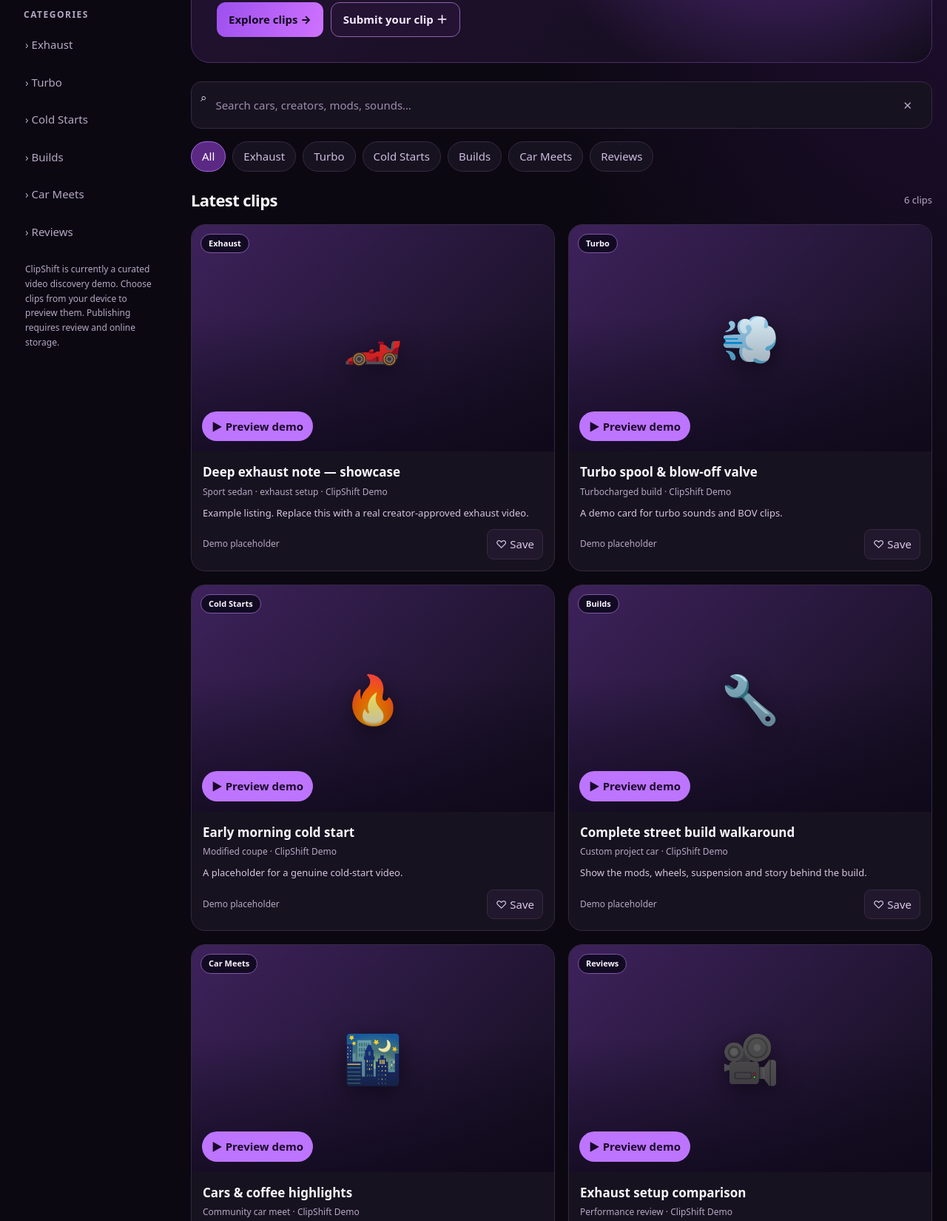
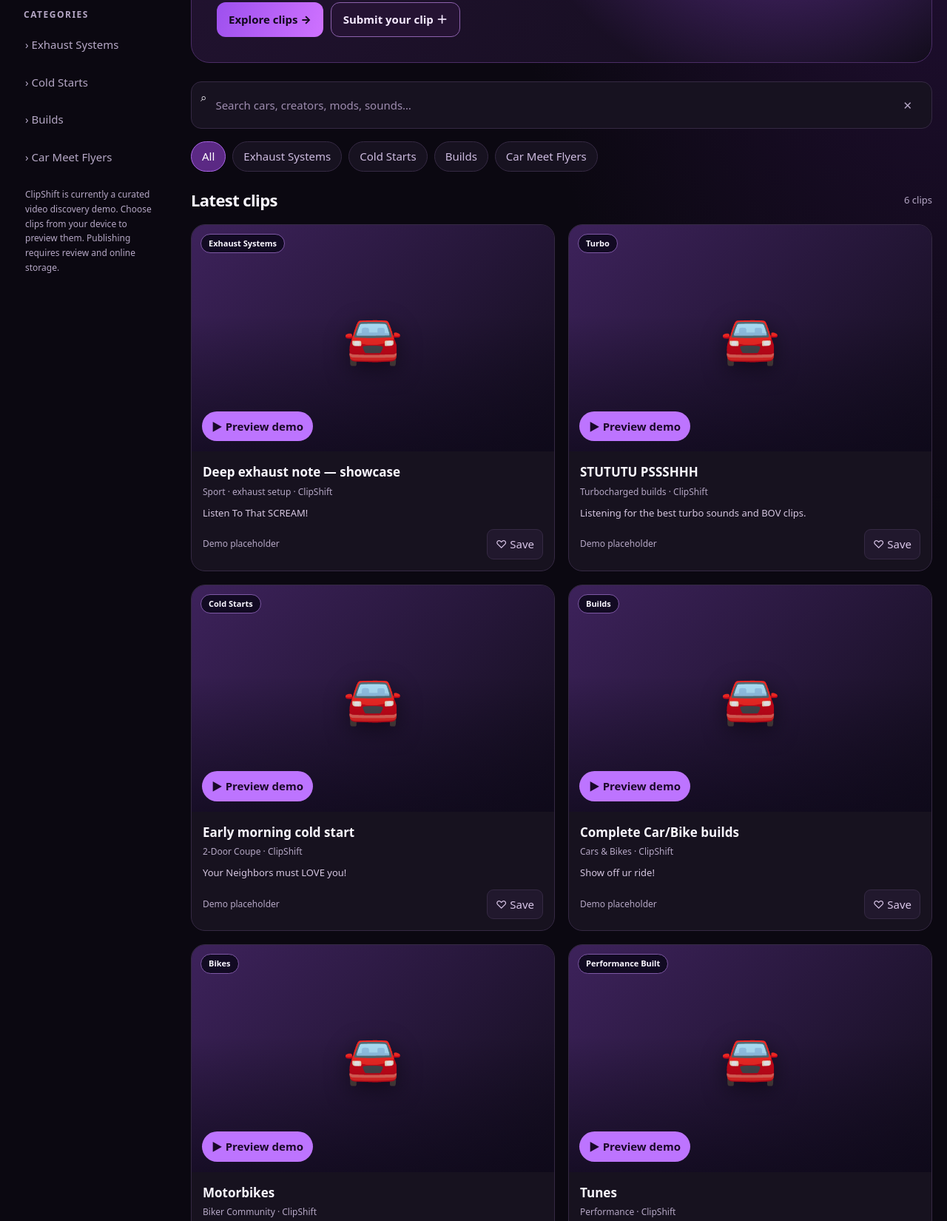
Before and after one commit to JayteeFN/ClipShift, a plain HTML site: page index.html in a window 1280 px wide. Shown: the part 345-1995 px from the top of the page at 74% size. Drawn offline with Linux system fonts and the light colour scheme.

Commit message:
Update video categories and demo details

```diff
--- a/index.html
+++ b/index.html
@@ -287,7 +287,7 @@ This is a preview-only submission form. It can prepare the clip information for
 */
 
 const CONFIG = {
-  contactEmail: '',
+  contactEmail: 'That1GTLine@gmail.com',
   siteName: 'ClipShift'
 };
 
@@ -295,86 +295,78 @@ const MAX_VIDEO_DURATION = 120;
 
 const categories = [
   'All',
-  'Exhaust',
-  'Turbo',
+  'Exhaust Systems',
   'Cold Starts',
   'Builds',
-  'Car Meets',
-  'Reviews'
+  'Car Meet Flyers'
 ];
 
 const videos = [
   {
     id:'demo1',
     title:'Deep exhaust note — showcase',
-    car:'Sport sedan · exhaust setup',
-    creator:'ClipShift Demo',
-    category:'Exhaust',
-    description:'Example listing. Replace this with a real creator-approved exhaust video.',
+    car:'Sport · exhaust setup',
+    creator:'ClipShift',
+    category:'Exhaust Systems',
+    description:'Listen To That SCREAM!',
     videoId:'',
     videoUrl:'',
     thumbnail:'',
-    emoji:'🏎️'
   },
   {
     id:'demo2',
-    title:'Turbo spool & blow-off valve',
-    car:'Turbocharged build',
-    creator:'ClipShift Demo',
+    title:'STUTUTU PSSSHHH',
+    car:'Turbocharged builds',
+    creator:'ClipShift',
     category:'Turbo',
-    description:'A demo card for turbo sounds and BOV clips.',
+    description:'Listening for the best turbo sounds and BOV clips.',
     videoId:'',
     videoUrl:'',
     thumbnail:'',
-    emoji:'💨'
   },
   {
     id:'demo3',
     title:'Early morning cold start',
-    car:'Modified coupe',
-    creator:'ClipShift Demo',
+    car:'2-Door Coupe',
+    creator:'ClipShift',
     category:'Cold Starts',
-    description:'A placeholder for a genuine cold-start video.',
+    description:'Your Neighbors must LOVE you! ',
     videoId:'',
     videoUrl:'',
     thumbnail:'',
-    emoji:'🔥'
   },
   {
     id:'demo4',
-    title:'Complete street build walkaround',
-    car:'Custom project car',
-    creator:'ClipShift Demo',
+    title:'Complete Car/Bike builds',
+    car:'Cars & Bikes',
+    creator:'ClipShift',
     category:'Builds',
-    description:'Show the mods, wheels, suspension and story behind the build.',
+    description:'Show off ur ride!',
     videoId:'',
     videoUrl:'',
     thumbnail:'',
-    emoji:'🔧'
   },
   {
     id:'demo5',
-    title:'Cars & coffee highlights',
-    car:'Community car meet',
-    creator:'ClipShift Demo',
-    category:'Car Meets',
-    description:'A demo listing for enthusiast events and meetups.',
+    title:'Motorbikes',
+    car:'Biker Community',
+    creator:'ClipShift',
+    category:'Bikes',
+    description:'We like these things here lol...',
     videoId:'',
     videoUrl:'',
     thumbnail:'',
-    emoji:'🌃'
   },
   {
     id:'demo6',
-    title:'Exhaust setup comparison',
-    car:'Performance review',
-    creator:'ClipShift Demo',
-    category:'Reviews',
-    description:'Compare different setups with clear mod details.',
+    title:'Tunes',
+    car:'Performance',
+    creator:'ClipShift',
+    category:'Performance Built',
+    description:'Check out these Kick Ass New Tunes!',
     videoId:'',
     videoUrl:'',
     thumbnail:'',
-    emoji:'🎥'
   }
 ];
 
```
